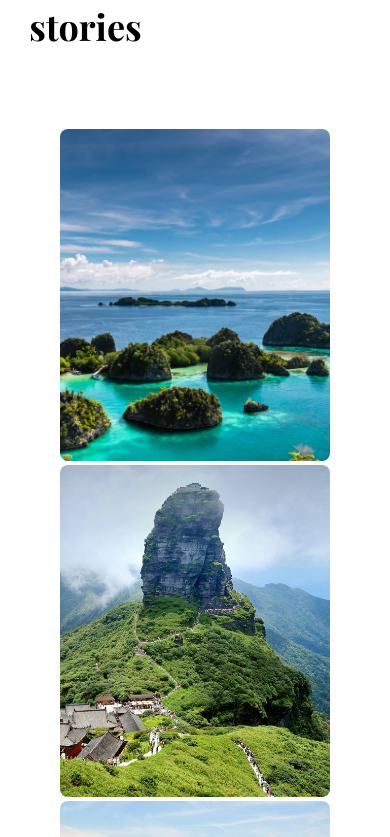
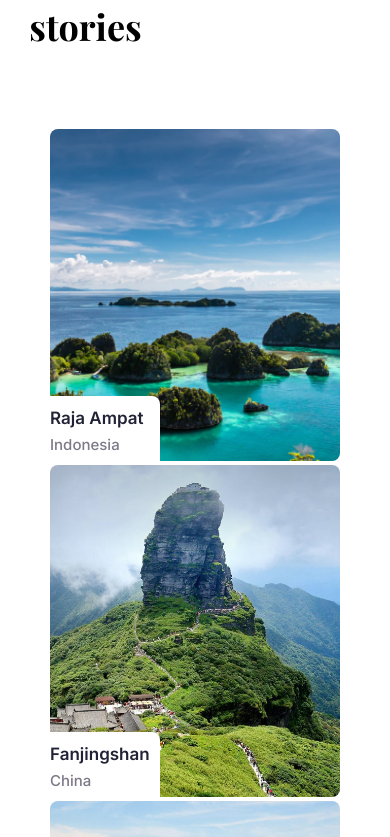
Before and after one commit to eynlanzer/thousand-sunny, a React (Create React App) app: page / in a window 390 px wide. Shown: the part 7047-7884 px from the top of the page. Built offline with nearby package versions, Linux system fonts and the light colour scheme.

Commit message:
responsive holiday overlay

```diff
--- a/src/scss/_holidays.scss
+++ b/src/scss/_holidays.scss
@@ -22,8 +22,7 @@
       background-color: #fff;
       border-top-right-radius: 8px;
       bottom: 0;
-      height: 20%;
-      width: 10%;
+      width: 110px;
       line-height: 10px;
       position: absolute;
       z-index: 2;
@@ -31,7 +30,7 @@
     &__img{
       border-radius: 8px;
       height: 332px;
-      width: 270px;
+      width: 290px;
       object-fit: cover;
     }
     &__city{
@@ -48,6 +47,10 @@
     }
   }
 
+  .overlay{
+    position: relative;
+  }
+
   @media (min-width: 70em) {
     &__pictures {
       justify-content: space-between; // desktop
```
